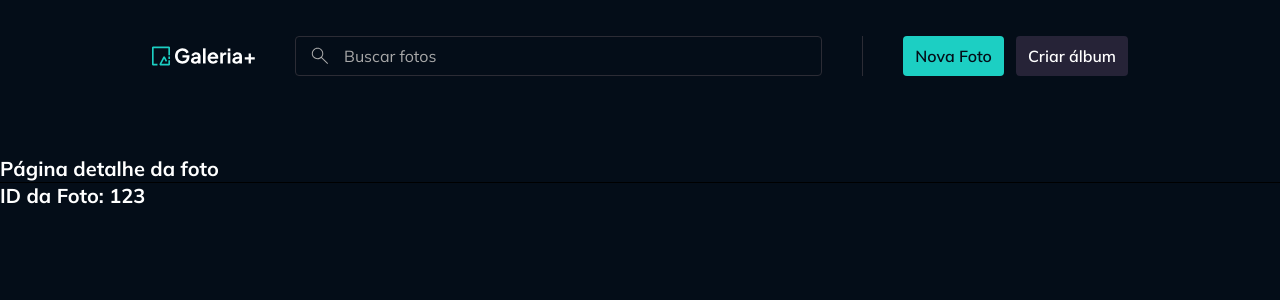
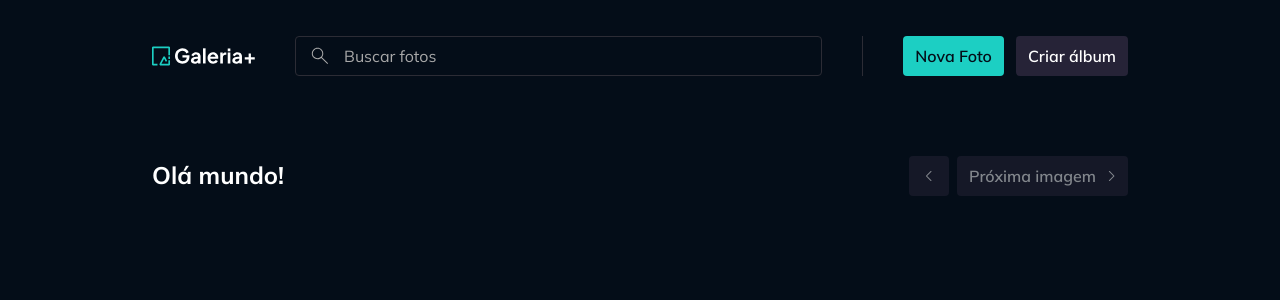
Before and after one commit to Buenohy/gallery-plus, a React (Vite) app: page /fotos/123 in a window 1280 px wide. Shown: the top 300 px of the page. Built offline with nearby package versions, Linux system fonts and the light colour scheme.

Commit message:
feat: mock page-photo-details.tsx header page

```diff
--- /dev/null
+++ b/src/contexts/photos/components/photos-navigator.tsx
@@ -0,0 +1,56 @@
+import type React from 'react';
+import Skeleton from '../../../components/skeleton';
+import ButtonIcon from '../../../components/button-icon';
+import Button from '../../../components/button';
+import ArrowLeftIcon from '../../../assets/icons/chevron-left.svg?react';
+import ArrowRightIcon from '../../../assets/icons/chevron-right.svg?react';
+import { useNavigate } from 'react-router';
+import cx from 'classnames';
+
+interface PagePhotoDetailsProps extends React.ComponentProps<'div'> {
+  previousPhotoId?: string;
+  nextPhotoId?: string;
+  loading?: boolean;
+}
+
+export default function PhotosNavigator({
+  previousPhotoId,
+  nextPhotoId,
+  loading,
+  className,
+  ...props
+}: PagePhotoDetailsProps) {
+  const navigate = useNavigate();
+
+  return (
+    <div className={cx('flex gap-2', className)} {...props}>
+      {!loading ? (
+        <>
+          <ButtonIcon
+            icon={ArrowLeftIcon}
+            variant="secondary"
+            disabled={!previousPhotoId}
+            onClick={() => {
+              navigate(`/fotos/${previousPhotoId}`);
+            }}
+          />
+          <Button
+            icon={ArrowRightIcon}
+            variant="secondary"
+            disabled={!nextPhotoId}
+            onClick={() => {
+              navigate(`/fotos/${nextPhotoId}`);
+            }}
+          >
+            Próxima imagem
+          </Button>
+        </>
+      ) : (
+        <>
+          <Skeleton className="w-10 h-10" />
+          <Skeleton className="w-20 h-10" />
+        </>
+      )}
+    </div>
+  );
+}
--- a/src/pages/page-photo-details.tsx
+++ b/src/pages/page-photo-details.tsx
@@ -1,13 +1,41 @@
-import { useParams } from 'react-router';
+import Container from '../components/container';
+import Skeleton from '../components/skeleton';
 import Text from '../components/text';
+import PhotosNavigator from '../contexts/photos/components/photos-navigator';
+import type { Photo } from '../contexts/photos/models/photo';
 
 export default function PagePhotoDetails() {
-  const { id } = useParams();
+  // Apenas para fazer o teste do mock
+  const isLoadingPhoto = false;
+  const photo = {
+    id: '123',
+    title: 'Olá mundo!',
+    imageId: 'portrait-tower.png',
+    albums: [
+      {
+        id: '3421',
+        title: 'Album 1',
+      },
+      {
+        id: '123',
+        title: 'Album 2',
+      },
+      {
+        id: '456',
+        title: 'Album 3',
+      },
+    ],
+  } as Photo;
   return (
-    <>
-      <Text variant="heading-medium">Página detalhe da foto</Text>
-      <hr />
-      <Text variant="heading-medium">ID da Foto: {id}</Text>
-    </>
+    <Container>
+      <header className="flex items-center justify-between gap-8 mb-8">
+        {!isLoadingPhoto ? (
+          <Text variant="heading-large">{photo?.title}</Text>
+        ) : (
+          <Skeleton className="w-48 h-8" />
+        )}
+        <PhotosNavigator loading={isLoadingPhoto} />
+      </header>
+    </Container>
   );
 }
```
